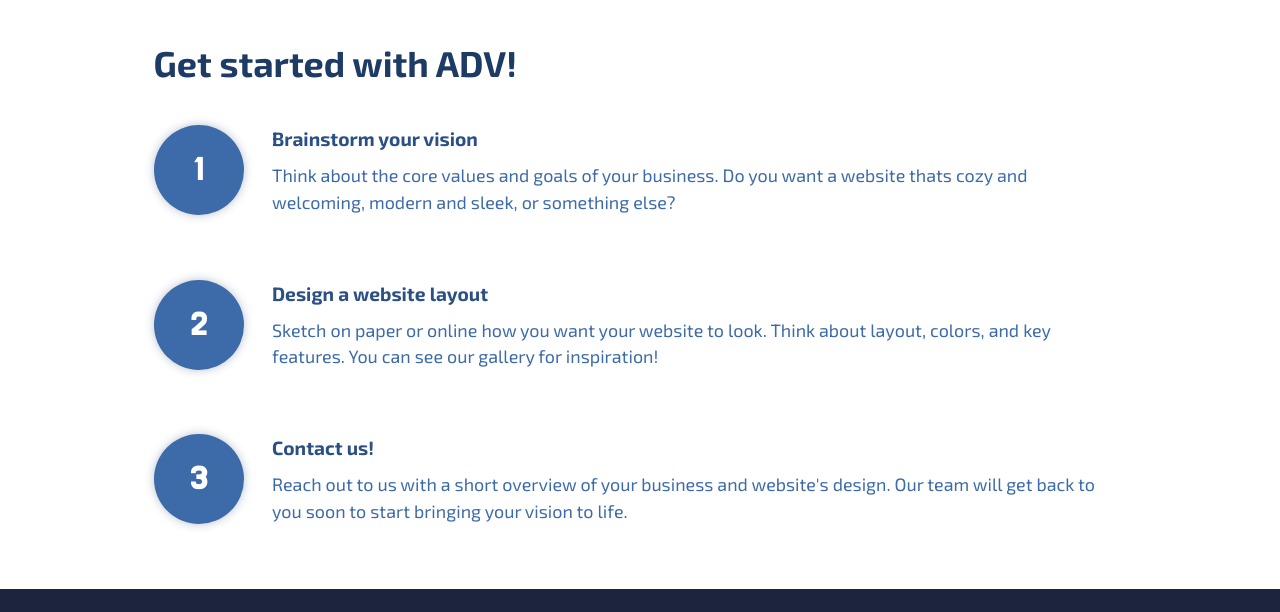
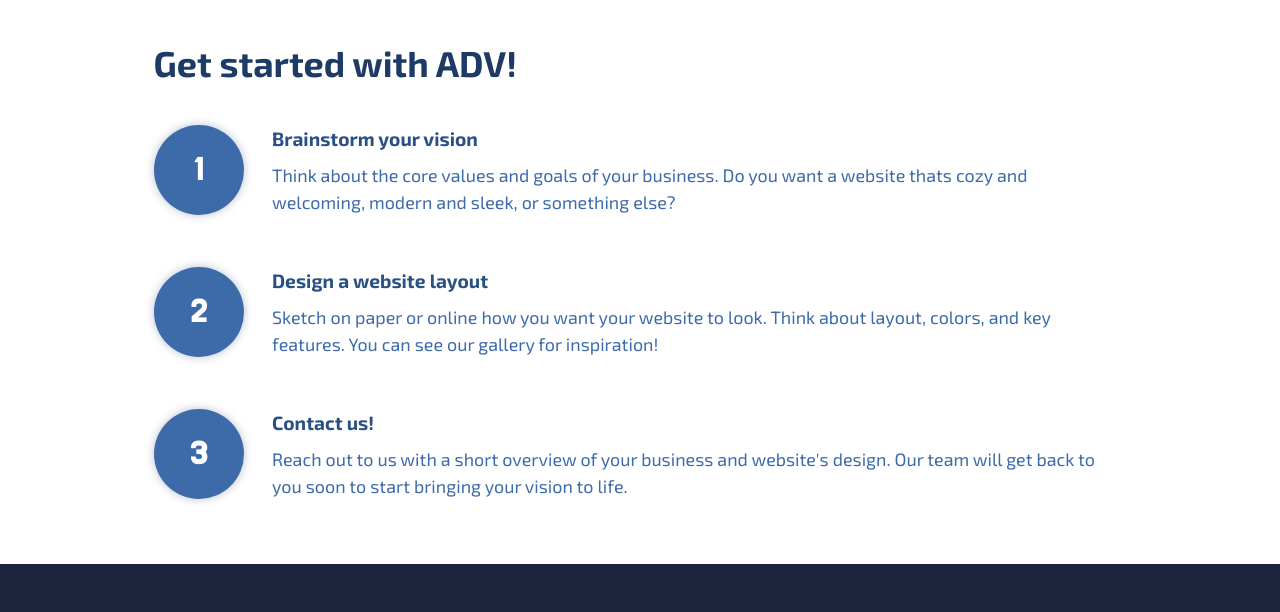
Before and after one commit to adv-projects/website-adv-project, a plain HTML site: page index.html in a window 1280 px wide. Shown: the part 1160-1772 px from the top of the page. Drawn offline with Linux system fonts and the light colour scheme; a web font is replaced by a local one.

Commit message:
Update get-started.css

```diff
--- a/get-started.css
+++ b/get-started.css
@@ -17,7 +17,7 @@
   display: flex;
   flex-direction: column;
   margin-right: 2vw;
-  row-gap: max(25px, 8vh);
+  row-gap: max(30px, 4vw);
 }
 
 .get-started-step {
```
